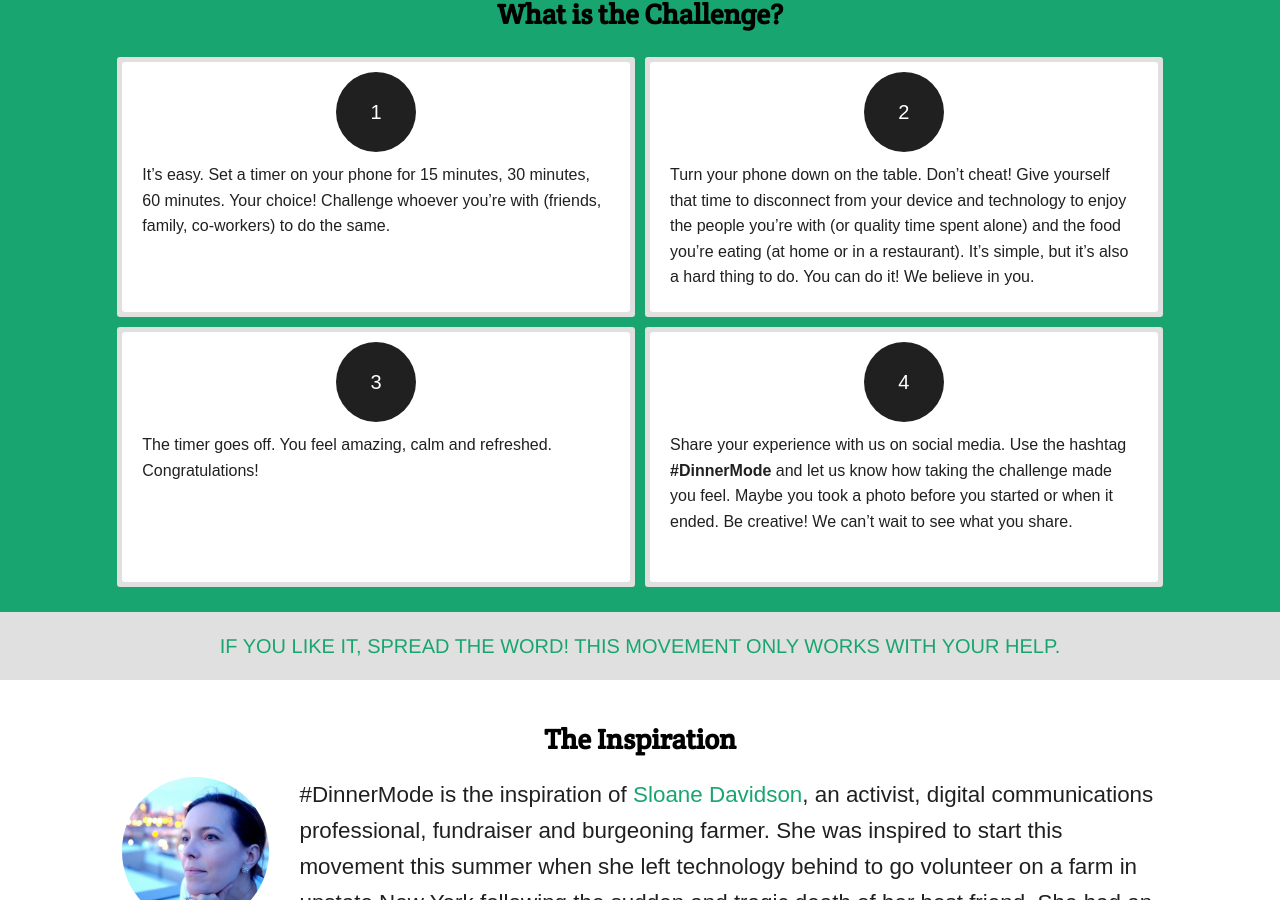
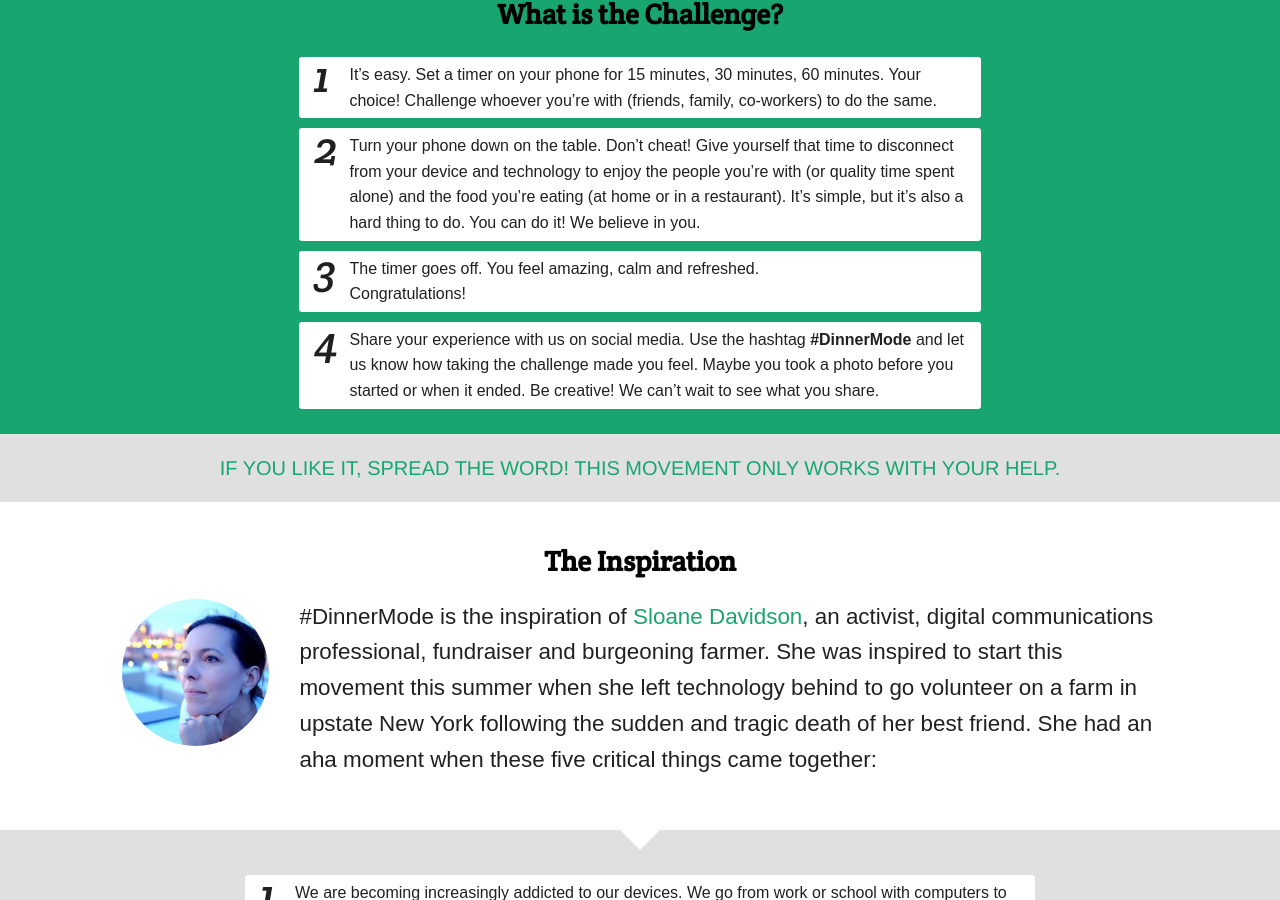
Before and after one commit to DinnerMode/dinnermode.github.io, a Jekyll site: the page built from index.html, in a window 1280 px wide and 900 px high, scrolled down 945 px. Built offline with Jekyll 4.4.1, drawn with Linux system fonts in a browser that asks for light colours; nearby versions of some CDN libraries; some web fonts are replaced; comment, search, counter and statistics services are not loaded.

```diff
--- a/css/main.scss
+++ b/css/main.scss
@@ -7,5 +7,5 @@
 
 // Import partials from `sass_dir` (defaults to `_sass`)
 @import
-        "dinner"
+      "dinner"
 ;
--- a/index.html
+++ b/index.html
@@ -37,19 +37,12 @@ layout: default
 <section id="challenge" class="row Challenge">
   <div class="Content columns small-12 medium-10 medium-centered">
     <h2>What is the Challenge?</h2>
-    <ol class="Circle-numbers row">
-      <li class="columns small-12 large-6 ">
-        <p>It’s easy. Set a timer on your phone for 15 minutes, 30 minutes, 60 minutes. Your choice! Challenge whoever you’re with (friends, family, co-workers) to do the same.</p>
-      </li>
-      <li class="columns small-12 large-6">
-        <p>Turn your phone down on the table. Don’t cheat! Give yourself that time to disconnect from your device and technology to enjoy the people you’re with (or quality time spent alone) and the food you’re eating (at home or in a restaurant). It’s simple, but it’s also a hard thing to do. You can do it! We believe in you.</p>
-      </li>
-      <li class="columns small-12 large-6">
-        <p>The timer goes off. You feel amazing, calm and refreshed. Congratulations!</p>
-      </li>
-      <li class="columns small-12 large-6">
-        <p>Share your experience with us on social media. Use the hashtag <strong>#DinnerMode</strong> and let us know how taking the challenge made you feel. Maybe you took a photo before you started or when it ended. Be creative! We can’t wait to see what you share.</p>
-      </li>
+    <ol class="Serif-numbers columns small-12 medium-10 medium-centered large-8 large-centered">
+      <li>It’s easy. Set a timer on your phone for 15 minutes, 30 minutes, 60 minutes. Your choice! Challenge whoever you’re with (friends, family, co-workers) to do the same.</li>
+      <li>Turn your phone down on the table. Don’t cheat! Give yourself that time to disconnect from your device and technology to enjoy the people you’re with (or quality time spent alone) and the food you’re eating (at home or in a restaurant). It’s simple, but it’s also a hard thing to do. You can do it! We believe in you.</li>
+      <li>The timer goes off. You feel amazing, calm and refreshed. <br>
+      Congratulations!</li>
+      <li>Share your experience with us on social media. Use the hashtag <strong>#DinnerMode</strong> and let us know how taking the challenge made you feel. Maybe you took a photo before you started or when it ended. Be creative! We can’t wait to see what you share.</li>
     </ol>
   </div>
   <h3 class="Bottom-bar">If you like it, spread the word! This movement only works with your help.</h3>
```
Also changed, not shown: 1 other file.
